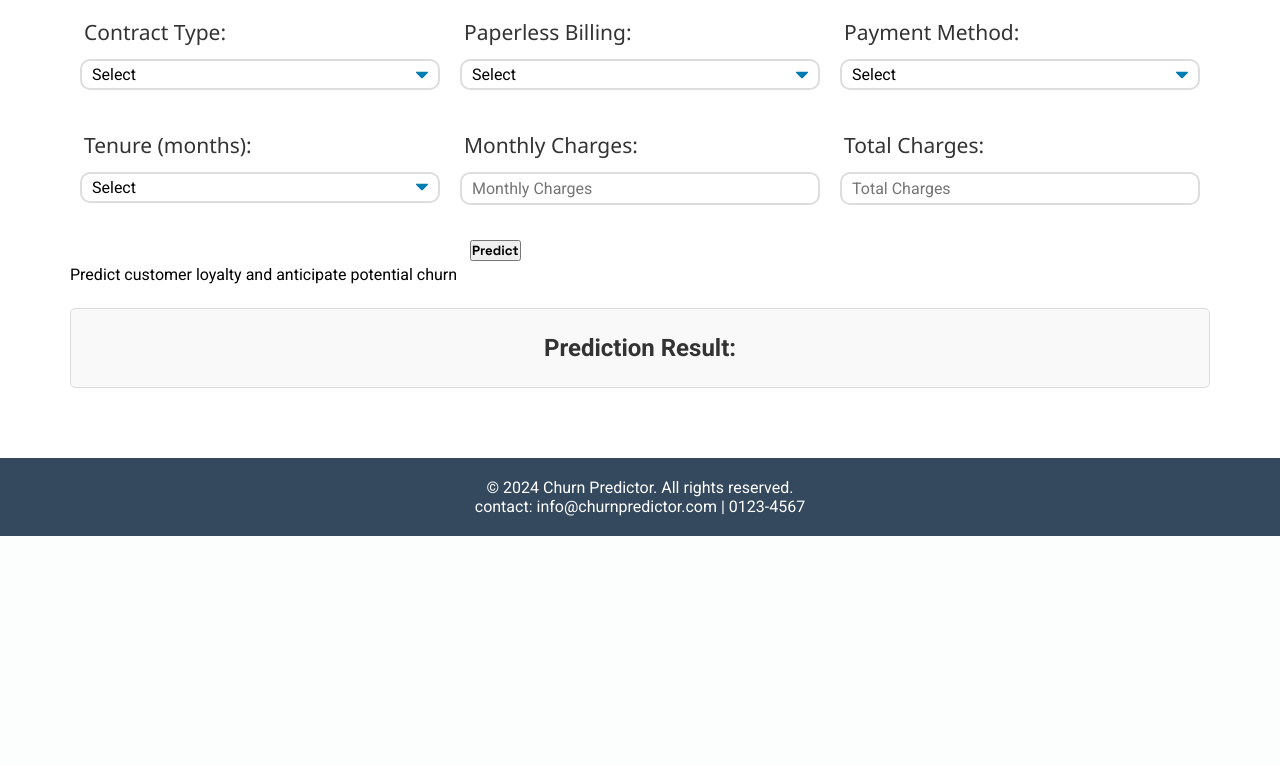
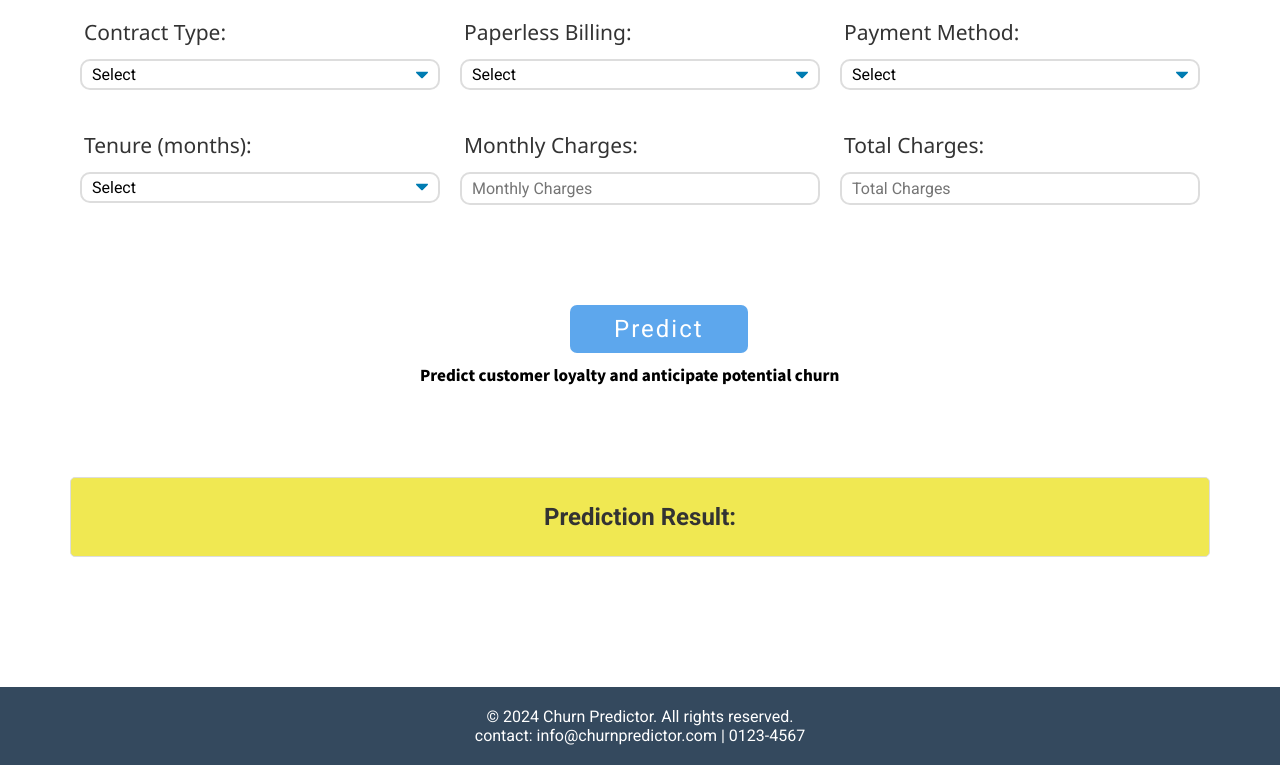
Before and after one commit to Dhanush-Raj1/Customer-Churn-Project, a Flask app: page /predictdata in a window 1280 px wide. Shown: the part 1131-1896 px from the top of the page. Before the commit the page ends 1667 px from the top, so only its background shows below. Run offline with Flask 3, Linux system fonts and the light colour scheme.

Commit message:
modified pp_style

```diff
--- a/static/css/pp_style.css
+++ b/static/css/pp_style.css
@@ -5,6 +5,10 @@
 @import url('https://fonts.googleapis.com/css2?family=Josefin+Sans:ital,wght@0,100..700;1,100..700&display=swap');
 
 @import url('https://fonts.googleapis.com/css2?family=Space+Grotesk:wght@300..700&display=swap');
+
+@import url('https://fonts.googleapis.com/css2?family=Noto+Sans+JP:wght@100..900&family=Space+Grotesk:wght@300..700&display=swap');
+
+@import url('https://fonts.googleapis.com/css2?family=Mulish:ital,wght@0,200..1000;1,200..1000&family=Noto+Sans+JP:wght@100..900&family=Space+Grotesk:wght@300..700&display=swap');
 
 * {
     margin: 0;
@@ -185,8 +189,7 @@ body {
     border-color: #5da7ed;
 }
 
-
-.predict-button a {
+.predict-button button {
     padding: 10px 44px;
     font-size: 1.5em;
     font-weight: 400;
@@ -198,22 +201,34 @@ body {
     background-color: #5da7ed;
     border-radius: 7px;
     color: #FFFFFF;
+    border: none; /* Remove any border */
+    cursor: pointer; /* Add a pointer cursor for better UX */
+    transition: background-color 0.3s ease; /* Smooth transition for hover effect */
 }
 
-.predict-button button {
+.predict-button p{
+    padding: 10px;
+    margin-left: 340px;
+    font-size: 15px;
+    font-family: "Noto Sans JP", sans-serif;
+    font-style: Bold;
+    font-weight: 900;
+}
+
+/*.predict-button button {
     margin-top: 10px;
     margin-left: 400px;
     font-family: "Space Grotesk", sans-serif;
     font-style: bold;
     font-weight: 700;
-}
+}*/
 
 .result {
-    margin-top: 20px;
     padding: 20px;
+    margin-top: 80px;
     border: 1px solid #ddd;
     border-radius: 5px;
-    background-color: #f9f9f9;
+    background-color: #f0e852;
     text-align: center;
 }
 
@@ -225,9 +240,11 @@ body {
 .result p {
     font-size: 18px;
     color: #555;
+    font-style: Bold;
 }
 
 .footerclass {
+    margin-top: 60px;
     background-color: #34495e;
     color: #ffffff;
     text-align: center;
```
